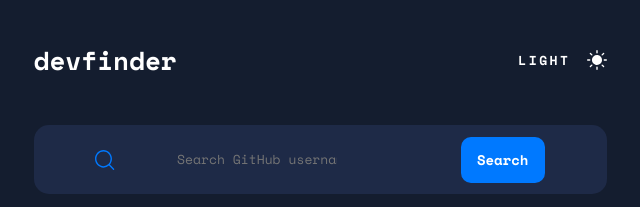
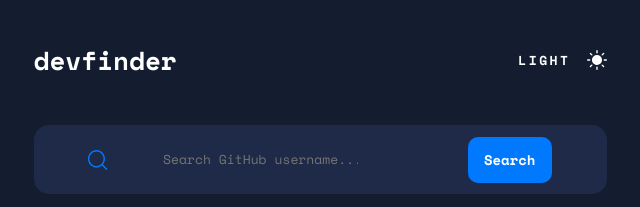
Before and after one commit to AmroGT500/devfinder, a plain HTML site: page index.html in a window 1280 px wide. Both pictures are taken after a click on the element "DARK". Shown: the top 207 px of the page, without its empty margins (320-960 px from the left). Drawn offline with nearby package versions, Linux system fonts and the light colour scheme; no server answers.

Commit message:
Update index.css

```diff
--- a/index.css
+++ b/index.css
@@ -82,6 +82,7 @@ body {
     font-weight: 400;
     line-height: 25px;
     outline: none;
+    min-width: 195px;
 }
 
 .dark-mode .search-input ::placeholder{
@@ -260,7 +261,7 @@ body {
     line-height: 25px;
     height: 25px;
     outline: none;
-    max-width: 184px;
+    min-width: 195px;
 }
 
 .search-input ::placeholder{
```
